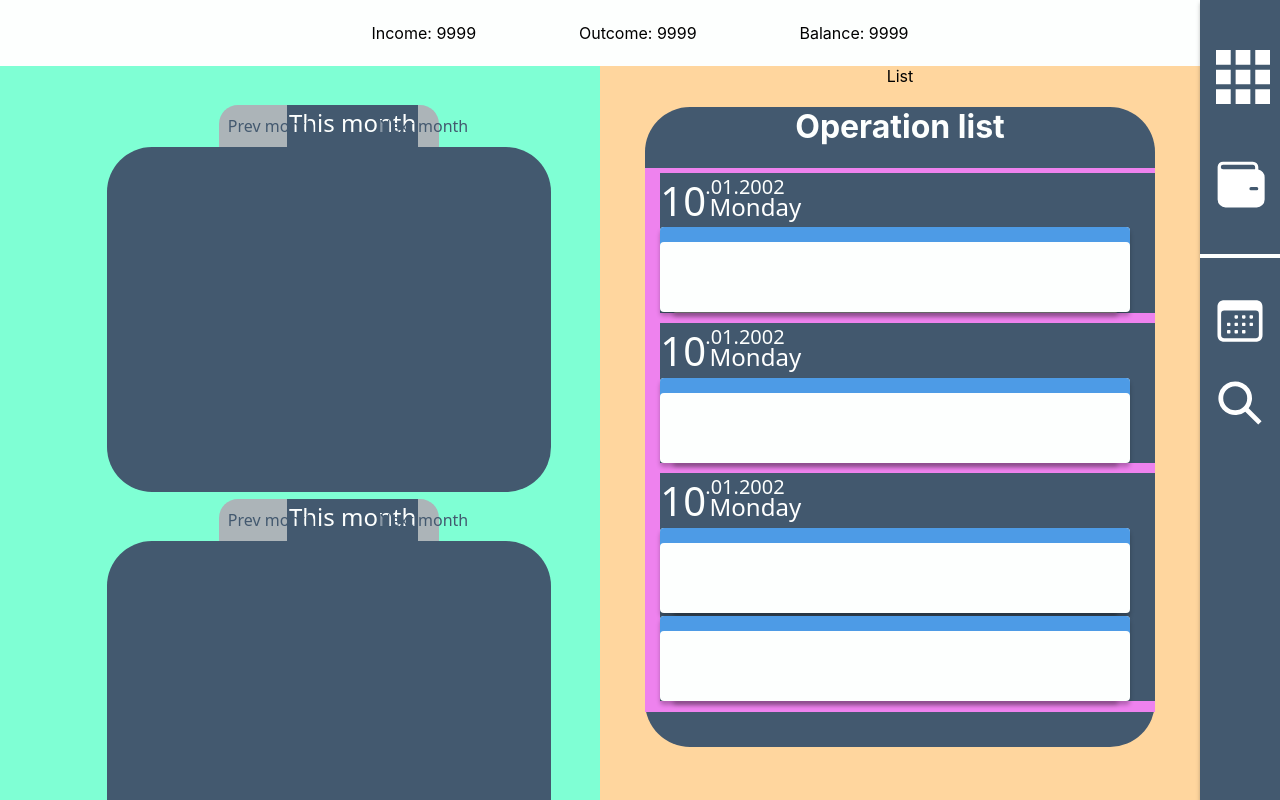
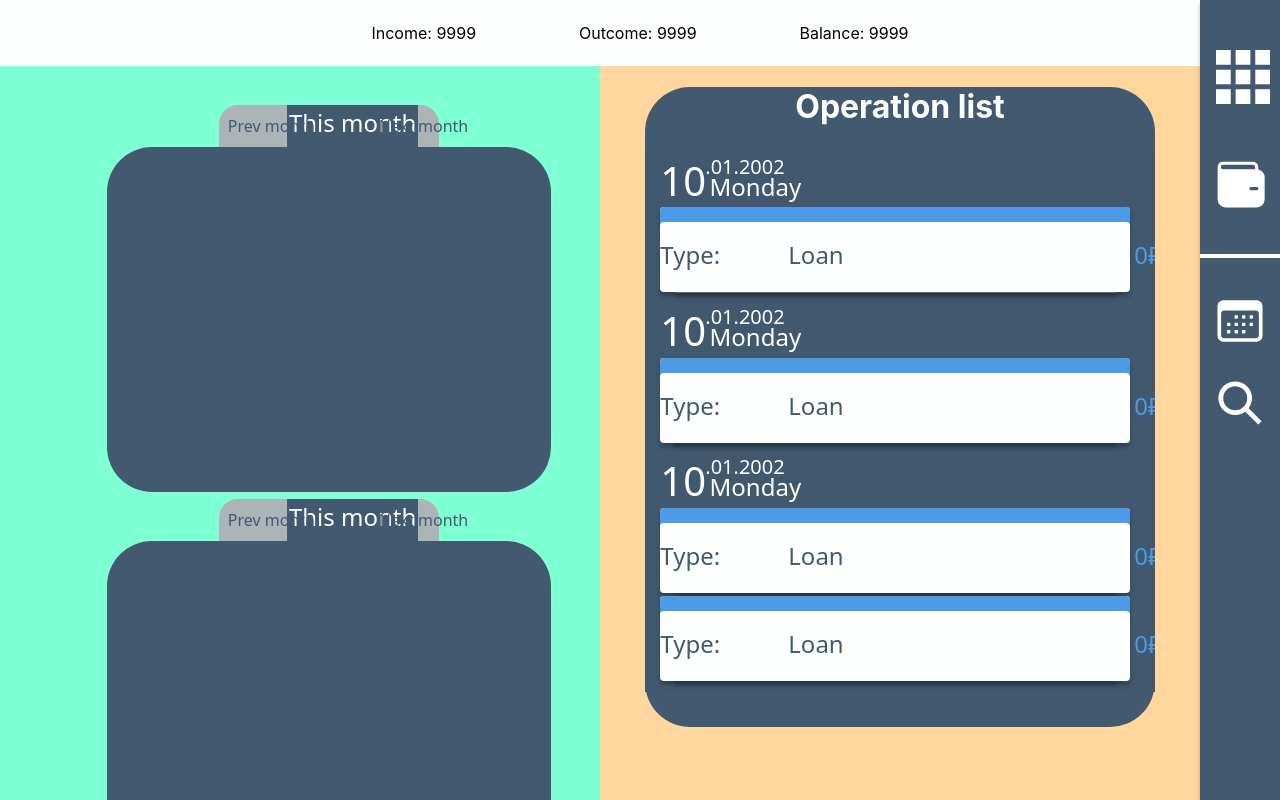
Before and after one commit to AllanPaton/WebFamilyBudget, a React (Create React App) app: page / in a window 1280 px wide. Built offline with nearby package versions, Linux system fonts and the light colour scheme.

Commit message:
fast_save

```diff
--- a/src/App.css
+++ b/src/App.css
@@ -171,7 +171,7 @@
 .operation-list {
   width: 100%;
   height: 85%;
-  background: violet;
+  background: #42586e;
   display: flex;
   flex-wrap: wrap;
   overflow: scroll;
--- a/src/App.js
+++ b/src/App.js
@@ -57,7 +57,6 @@ function App() {
 									  </div>
 								  </div>
 							  <div className="main-app-rightSlice">
-								  <div>List</div>
 								  <div>
 									  <div className="listbox">
 										  <h1>Operation list</h1>
--- a/src/components/UI/OperationInfo/OperationInfo.jsx
+++ b/src/components/UI/OperationInfo/OperationInfo.jsx
@@ -2,12 +2,17 @@ import React from 'react';
 
 import resets from '../_resets.module.css'
 import classes from "./OperationInfo.module.css";
+import TypeInfo from "./TypeInfo/TypeInfo";
 
 const OperationInfo = () => {
     return (
         <div className={`${resets.storybrainResets} ${classes.block}`}>
             <div className={classes.rectangle5}></div>
-            <div className={classes.rectangle6}></div>
+            <div className={classes.rectangle6}>
+                <div>
+                    <TypeInfo/>
+                </div>
+            </div>
         </div>
     );
 };
--- /dev/null
+++ b/src/components/UI/OperationInfo/TypeInfo/TypeInfo.jsx
@@ -0,0 +1,20 @@
+import React from 'react';
+import {memo} from "react";
+
+
+import resets from '../../_resets.module.css';
+import classes from './TypeInfo.module.css';
+
+const TypeInfo  = memo(function TypeInfo(props = {}) {
+    return (
+        <div className={`${resets.storybrainResets} ${classes.block}`}>
+            <div className={classes.type}>Type: </div>
+            <div className={classes.loan}>Loan</div>
+            <div className={classes.unnamed}>0₽</div>
+            <div className={classes.unnamed2}>0₽</div>
+        </div>
+    )
+})
+
+
+export default TypeInfo;
--- /dev/null
+++ b/src/components/UI/OperationInfo/TypeInfo/TypeInfo.module.css
@@ -0,0 +1,65 @@
+.block {
+    position: relative;
+    width: 646px;
+    height: 31px;
+}
+.type {
+    color: #43596f;
+    font-size: 24px;
+    font-family: IBM Plex Sans, system-ui, -apple-system, 'Segoe UI', Roboto, 'Helvetica Neue', Arial, 'Noto Sans',
+    'Liberation Sans', sans-serif;
+    position: absolute;
+    left: 0;
+    right: 90.8669%;
+    top:100%;
+    bottom: 0;
+    width: min-content;
+    height: min-content;
+    white-space: nowrap;
+    flex-direction: column;
+}
+.loan {
+    color: #43596f;
+    font-size: 24px;
+    font-family: IBM Plex Sans, system-ui, -apple-system, 'Segoe UI', Roboto, 'Helvetica Neue', Arial, 'Noto Sans',
+    'Liberation Sans', sans-serif;
+    position: absolute;
+    left: 19.8142%;
+    right: 72.1362%;
+    top: 100%;
+    bottom: 0;
+    width: min-content;
+    height: min-content;
+    white-space: nowrap;
+    flex-direction: column;
+}
+.unnamed {
+    color: #4d9be6;
+    font-size: 24px;
+    font-family: IBM Plex Sans, system-ui, -apple-system, 'Segoe UI', Roboto, 'Helvetica Neue', Arial, 'Noto Sans',
+    'Liberation Sans', sans-serif;
+    position: absolute;
+    left: 73.3746%;
+    right: 21.9814%;
+    top: 100%;
+    bottom: 0;
+    width: min-content;
+    height: min-content;
+    white-space: nowrap;
+    flex-direction: column;
+}
+.unnamed2 {
+    color: #e92733;
+    font-size: 24px;
+    font-family: IBM Plex Sans, system-ui, -apple-system, 'Segoe UI', Roboto, 'Helvetica Neue', Arial, 'Noto Sans',
+    'Liberation Sans', sans-serif;
+    position: absolute;
+    left: 95.356%;
+    right: 0;
+    top: 100%;
+    bottom: 0;
+    width: min-content;
+    height: min-content;
+    white-space: nowrap;
+    flex-direction: column;
+}
--- a/src/components/UI/Section4/Section4.module.css
+++ b/src/components/UI/Section4/Section4.module.css
@@ -22,7 +22,8 @@
 }
 
 .rectangle4:hover{
-  outline: dotted red;
+  background-color: #6586a7;
+  cursor: default;
 }
 
 .thisMonth {
@@ -56,6 +57,10 @@
   justify-content: flex-end;
   flex-direction: column;
 }
+.prevMonth:hover{
+  color: #fdfffe;
+  cursor: w-resize;
+}
 .nextMonth {
   color: #43596f;
   font-size: 16px;
@@ -73,3 +78,7 @@
   justify-content: flex-end;
   flex-direction: column;
 }
+.nextMonth:hover{
+  color: #fdfffe;
+  cursor: e-resize;
+}
```
